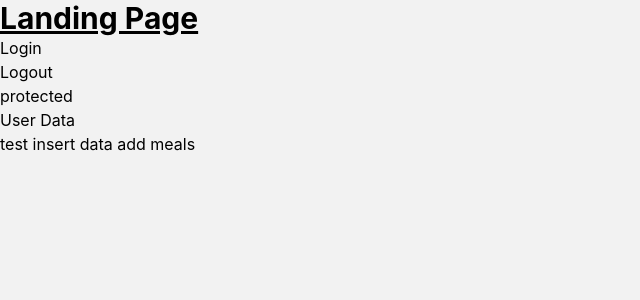
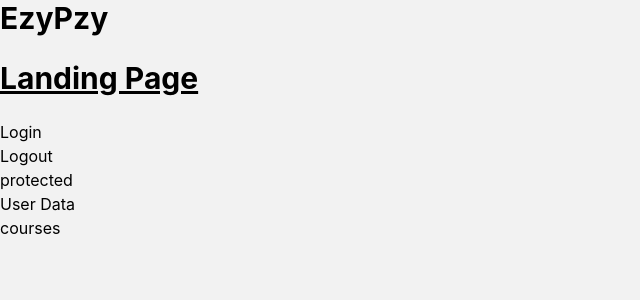
Before and after one commit to mraniketr/Collaborative-Study-Portal, a Next.js app in the folder code/: page / in a window 1280 px wide. Shown: the top 300 px of the page, without its empty margins (0-640 px from the left). Built offline with nearby package versions, Linux system fonts and the light colour scheme; no server answers.

Commit message:
Added Authorization check
added authorization check for courses page and added logged in user name on landing page.

```diff
--- a/code/pages/courses/index.js
+++ b/code/pages/courses/index.js
@@ -1,5 +1,8 @@
 import React from 'react'
 import Navbar from '../../components/Navbar'
+
+import { withPageAuthRequired } from '@auth0/nextjs-auth0';
+
 
 const Courses = ({ courses }) => {
     return (
@@ -26,7 +29,9 @@ const Courses = ({ courses }) => {
         </React.Fragment>
     )
 }
-export async function getServerSideProps(context) {
+export const getServerSideProps = withPageAuthRequired({
+
+async getServerSideProps(context) {
     const res = await fetch('http://localhost:3000/api/ReadData', {
         method: "POST",
         headers: {
@@ -42,5 +47,6 @@ export async function getServerSideProps(context) {
         },
     }
 }
+});
 
 export default Courses
--- a/code/pages/index.js
+++ b/code/pages/index.js
@@ -1,18 +1,25 @@
 import Head from "next/head";
 import Image from "next/image";
+import { useUser } from '@auth0/nextjs-auth0';
 
-function Home({ data }) {
+export default function Index() {
+  const { user, error, isLoading } = useUser();
 
-  console.log(data)
-  return (
-    <div>
+  if (isLoading) return <div>Loading...</div>;
+  if (error) return <div>{error.message}</div>;
+
+  if (user) {
+    return (
+      <div>
       <Head>
         <title>Collaborative Study Portal</title>
         <meta name="description" content="Learn together Grow together" />
         <link rel="icon" href="/favicon.ico" />
       </Head>
-
+      <h1 className="text-3xl font-bold ">EzyPzy</h1>
+      <br />
       <h1 className="text-3xl font-bold underline">Landing Page</h1>
+      <br />
       <a href="/api/auth/login">Login</a>
       <br />
       <a href="/api/auth/logout">Logout</a>
@@ -21,8 +28,37 @@ function Home({ data }) {
       <br />
       <a href="/api/auth/me">User Data</a>
       <br />
-      <a href="/meals">test insert data add meals</a>
+      <a href="/courses">courses</a>
+      <br />
+      <br />
+      <br />
+      <div>
+      Welcome <b> {user.name}! </b>
+      </div>
+    </div>
+    );
+  }
+
+  return (
+    <div>
+      <Head>
+        <title>Collaborative Study Portal</title>
+        <meta name="description" content="Learn together Grow together" />
+        <link rel="icon" href="/favicon.ico" />
+      </Head>
+      <h1 className="text-3xl font-bold ">EzyPzy</h1>
+      <br />
+      <h1 className="text-3xl font-bold underline">Landing Page</h1>
+      <br />
+      <a href="/api/auth/login">Login</a>
+      <br />
+      <a href="/api/auth/logout">Logout</a>
+      <br />
+      <a href="/protected">protected</a>
+      <br />
+      <a href="/api/auth/me">User Data</a>
+      <br />
+      <a href="/courses">courses</a>
     </div>
   );
 }
-export default Home
```
